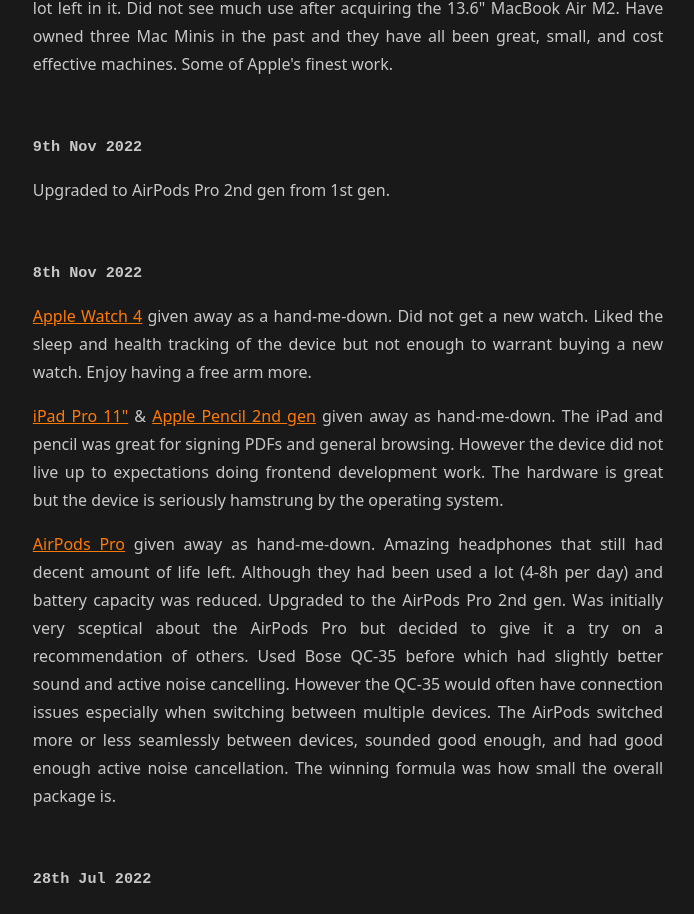
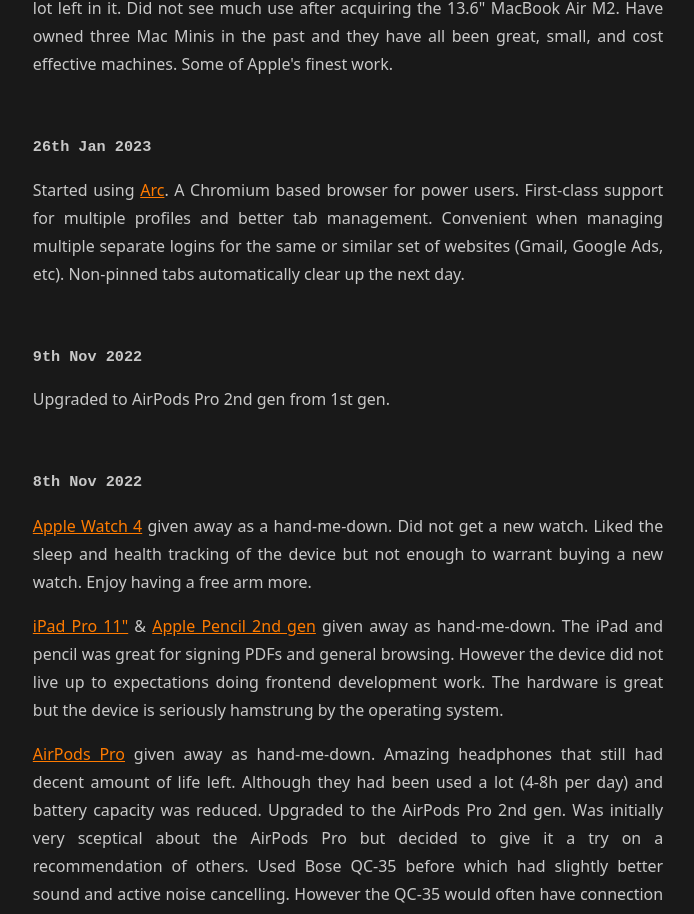
Before and after one commit to jonrh/jonrh.is, a Next.js app: page /tools in a window 1280 px wide. Shown: the part 3110-4024 px from the top of the page, without its empty margins (292-986 px from the left). Built offline with nearby package versions, Linux system fonts and the light colour scheme.

Commit message:
Added info on the Arc browser

```diff
--- a/pages/tools.js
+++ b/pages/tools.js
@@ -21,7 +21,6 @@ const procontroller = "https://en.m.wikipedia.org/wiki/Nintendo_Switch_Pro_Contr
 const yubikey = "https://www.yubico.com";
 const applepencil = "https://en.m.wikipedia.org/wiki/Apple_Pencil";
 const toothfairy = "https://apps.apple.com/us/app/toothfairy/id1191449274?mt=12";
-const arc = "https://arc.net/";
 const orion = "https://browser.kagi.com/";
 const safari = "https://www.apple.com/safari/";
 const chrome = "https://www.google.com/chrome/";
@@ -36,8 +35,12 @@ const pycharm = "https://www.jetbrains.com/pycharm/";
 const datagrip = "https://www.jetbrains.com/datagrip/";
 const astudio = "https://developer.android.com/studio/";
 
+{/* =============================== Hardware =============================== */}
 const RodeWirelessGo2 = () => <a href="https://rode.com/en-us/microphones/wireless/wirelessgoii">Røde Wireless Go II</a>;
 const AnkerPowerCore24K = () => <a href="https://www.anker.com/products/a1289">Anker PowerCore 24K</a>;
+
+{/* =============================== Software =============================== */}
+const Arc = () => <a href="https://arc.net">Arc</a>;
 
 const Tools = () => {
   return (
@@ -86,7 +89,7 @@ const Tools = () => {
           <ul>
             <li><a href={orion}>Orion</a> - primary</li>
             <li><a href={safari}>Safari</a> - secondary</li>
-            <li><a href={arc}>Arc</a> - work, multiple profiles</li>
+            <li><Arc /> - work, multiple profiles</li>
             <li><a href={chrome}>Chrome</a> - work</li>
             <li><a href={firefox}>Firefox</a> - rare dev testing</li>
           </ul>
@@ -145,6 +148,13 @@ const Tools = () => {
       acquiring the 13.6" MacBook Air M2. Have owned three Mac Minis in the
       past and they have all been great, small, and cost effective machines.
       Some of Apple's finest work.
+
+      <h3>26th Jan 2023</h3>
+      Started using <Arc />. A Chromium based browser for power users.
+      First-class support for multiple profiles and better tab management.
+      Convenient when managing multiple separate logins for the same or similar
+      set of websites (Gmail, Google Ads, etc). Non-pinned tabs automatically
+      clear up the next day.
 
       <h3>9th Nov 2022</h3>
       Upgraded to AirPods Pro 2nd gen from 1st gen.
```
